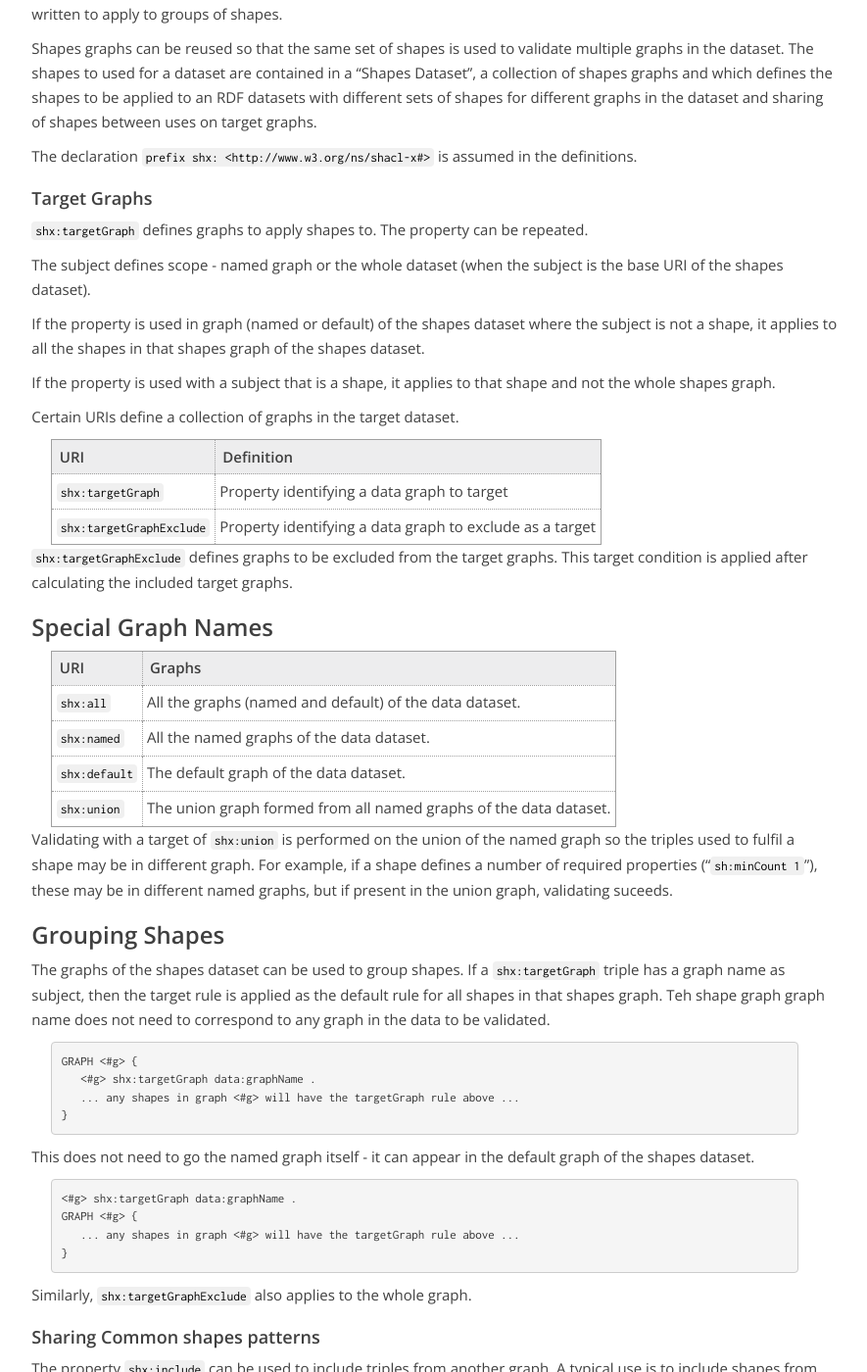
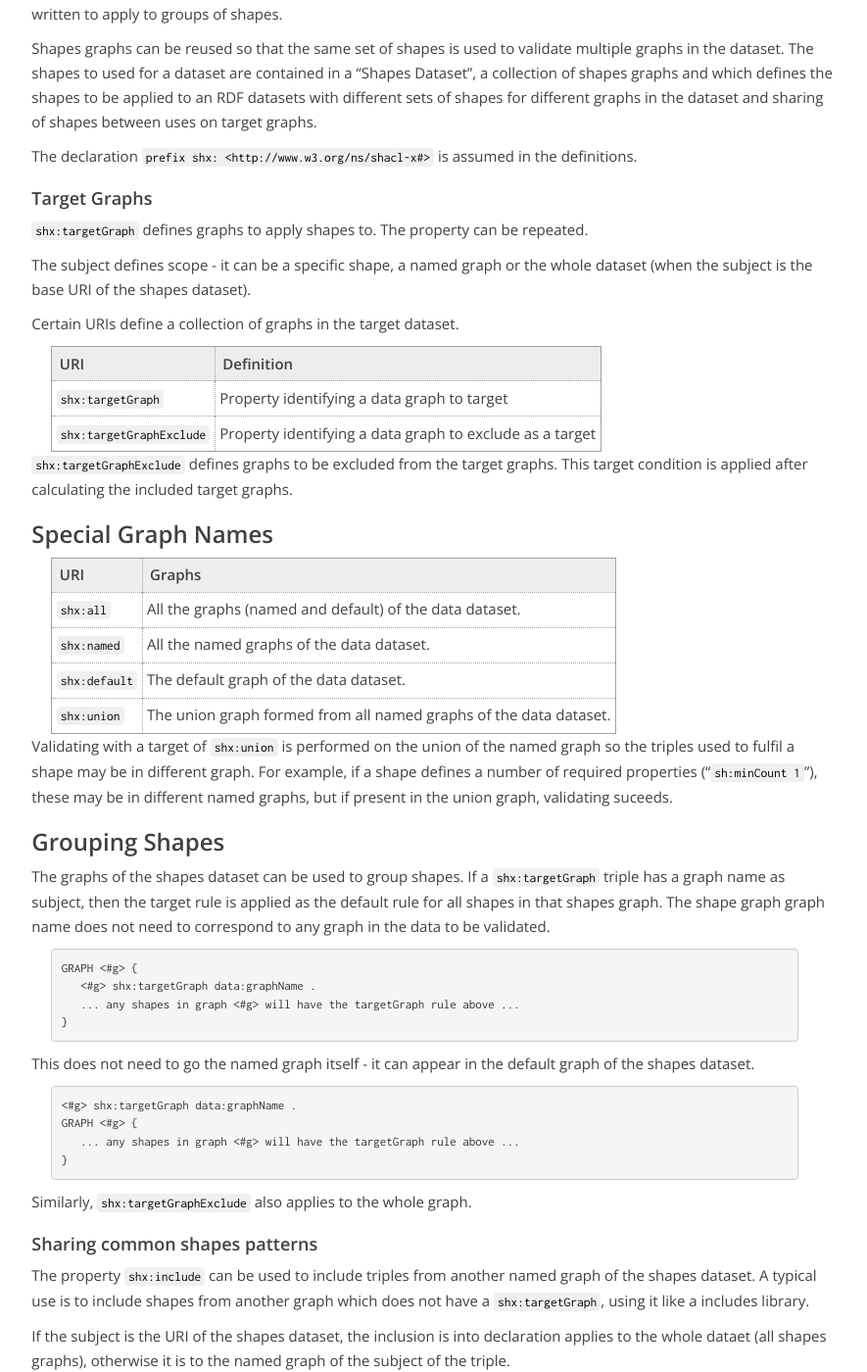
Before and after one commit to afs/afs.github.io, a Jekyll site: the page built from shacl-datasets.md, in a window 1280 px wide and 1400 px high, scrolled down 384 px. Shown: the whole window at 98% size, without its empty margins (196-1081 px from the left). Built offline with Jekyll 4.4.1, drawn with Linux system fonts in a browser that asks for light colours; some of the changed text lies outside the part shown.

Commit message:
Simplify targetGraph

````diff
--- a/shacl-datasets.md
+++ b/shacl-datasets.md
@@ -40,15 +40,8 @@ is assumed in the definitions.
 `shx:targetGraph` defines graphs to apply shapes to.
 The property can be repeated.
 
-The subject defines scope - named graph or the whole dataset (when the subject
-is the base URI of the shapes dataset).
-
-If the property is used in graph (named or default) of the shapes dataset where
-the subject is not a shape, it applies to all the shapes in that shapes graph of
-the shapes dataset.
-
-If the property is used with a subject that is a shape, it applies to that shape
-and not the whole shapes graph.
+The subject defines scope - it can be a specific shape, a named graph or the
+whole dataset (when the subject is the base URI of the shapes dataset).
 
 Certain URIs define a collection of graphs in the target dataset.
 
@@ -79,7 +72,8 @@ validating suceeds.
 
 The graphs of the shapes dataset can be used to group shapes. If a
 `shx:targetGraph` triple has a graph name as subject, then the target rule is
-applied as the default rule for all shapes in that shapes graph. Teh shape graph graph name does not need to correspond to any graph in the data to be validated.
+applied as the default rule for all shapes in that shapes graph. The shape graph
+graph name does not need to correspond to any graph in the data to be validated.
 
 ```
 GRAPH <#g> {
@@ -112,7 +106,7 @@ the named graph of the subject of the triple.
 It is similar to `owl:imports` except the inclusion is named by the subject and
 only applies to including graphs within the shapes dataset.
 
-It is applied transitively.
+`shx:include` is applied transitively.
 
 ## Validation Reports
 
````
Also changed, not shown: other parts of shacl-datasets.md (+8 -4 lines).
